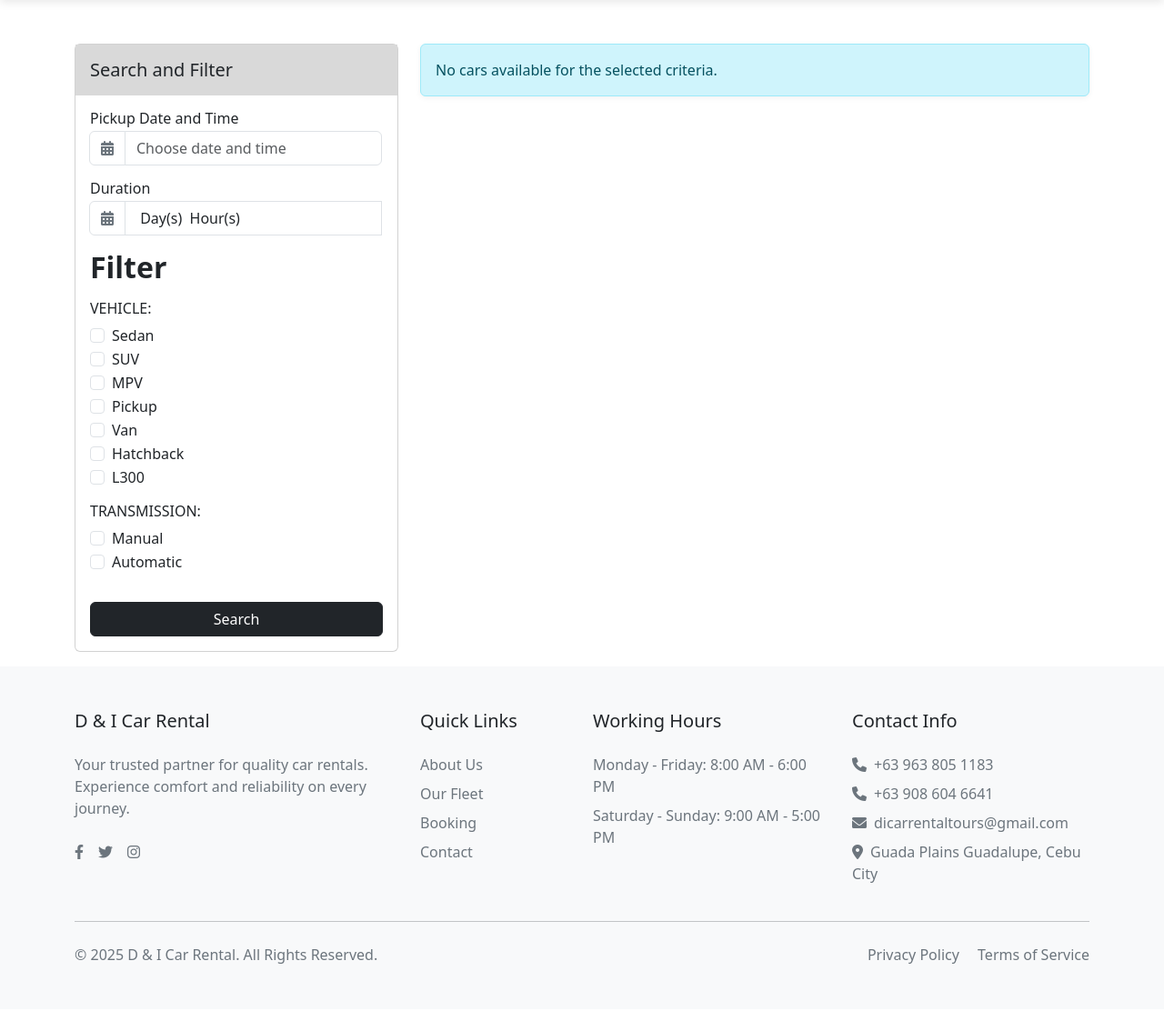
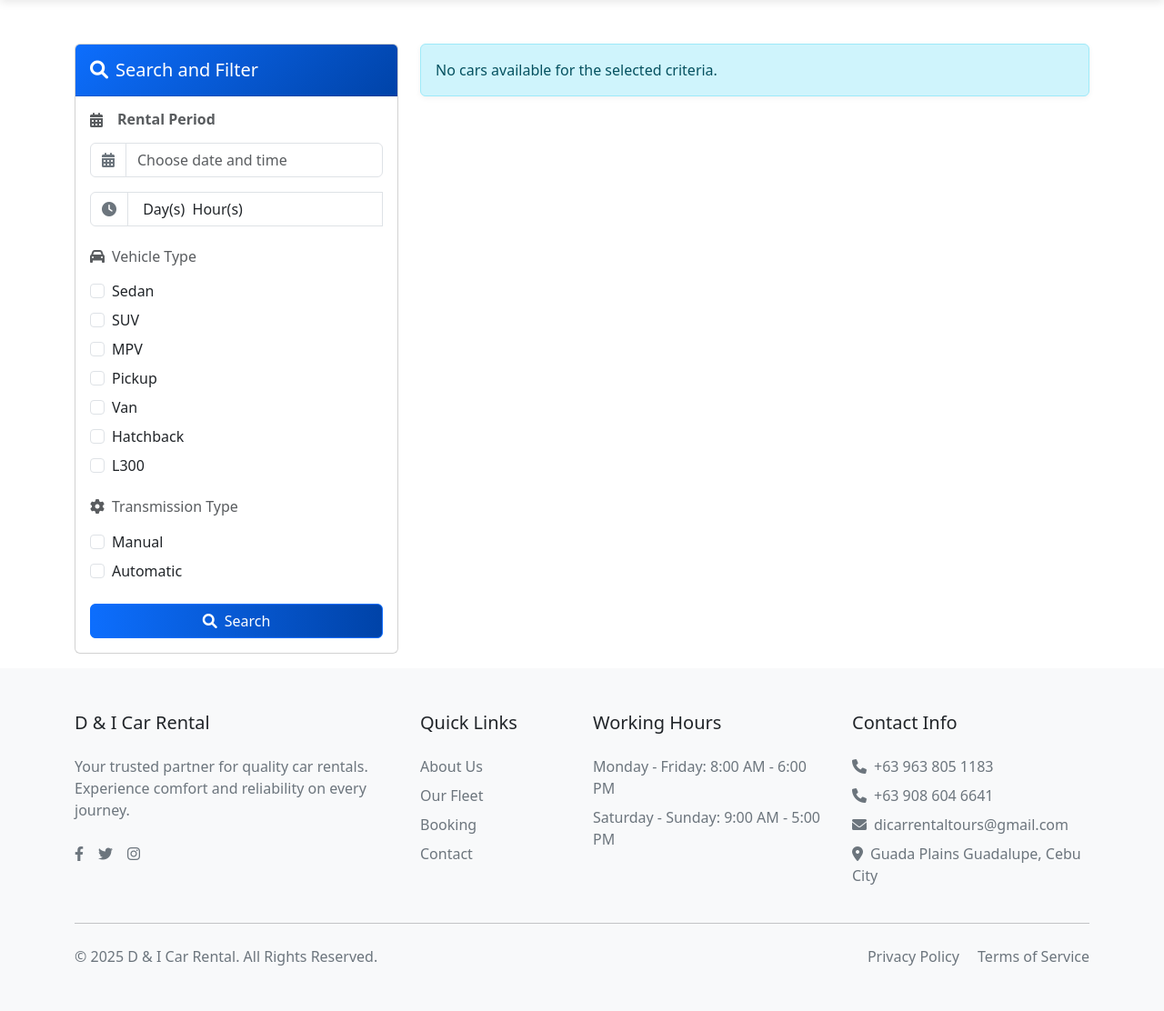
Before and after one commit to gonzxph/rentald-i, a PHP site: page /search.php in a window 1280 px wide. Shown: the part 66-1178 px from the top of the page at 91% size. Before the commit the page ends 1126 px from the top, so only its background shows below. Run offline with PHP 8.4, Linux system fonts and the light colour scheme.

Commit message:
minor ui changes

```diff
--- a/search.php
+++ b/search.php
@@ -20,14 +20,20 @@ require_once './backend/search_handler.php';
         <div class="row">
             <div class="col-lg-4 col-md-4 mb-3">
                 <div class="card">
-                    <div class="card-titlesf">
-                        <h5 class="card-title-text p-3 pb-2">Search and Filter</h5>
+                    <div class="card-header p-3 text-white" style="background: linear-gradient(135deg, #0d6efd, #0043a8);">
+                        <h5 class="search-title mb-0">
+                            <i class="fas fa-search me-2"></i>Search and Filter
+                        </h5>
                     </div>
                     <div class="card-body">
                         <form id="bookingForm" action="./search.php" method="POST">
-                            <div class="input-group mb-3 flex-column">
-                                <h6 class="mb-1">Pickup Date and Time</h6>
-                                    <div class="input-group">
+                            <!-- Date Time Selection -->
+                            <div class="date-selection-container mb-4">
+                                <h6 class="text-muted mb-3">
+                                    <i class="fas fa-calendar-alt me-2"></i>Rental Period
+                                </h6>
+
+                                <div class="input-group mb-3">
                                     <span class="input-group-text bg-white">
                                         <i class="fas fa-calendar-alt text-secondary"></i>
                                     </span>
@@ -36,49 +42,64 @@ require_once './backend/search_handler.php';
                                         class="form-control" value="<?= htmlspecialchars($date) ?>"
                                         placeholder="Choose date and time" required>
                                 </div>
-                            </div>
-                            <div class="input-group mb-3 flex-column">
-                                <h6 class="mb-1">Duration</h6>
+
                                 <div class="input-group">
                                     <span class="input-group-text bg-white">
-                                            <i class="fas fa-calendar-alt text-secondary"></i>
+                                        <i class="fas fa-clock text-secondary"></i>
                                     </span>
-                                        <input readonly id="duration" name="duration" type="text" class="form-control" value="<?= isset($durationDay) ? htmlspecialchars($durationDay) : ''; ?> Day(s) <?= isset($durationHour) ? htmlspecialchars($durationHour) : ''; ?> Hour(s)" placeholder="Duration" required>
-                                        <input id="durationDay" name="durationDay" type="hidden" value="<?= isset($durationDay) ? htmlspecialchars($durationDay) : ''; ?>">
-                                        <input id="durationHour" name="durationHour" type="hidden" value="<?= isset($durationHour) ? htmlspecialchars($durationHour) : ''; ?>">
+                                    <input readonly id="duration" name="duration" type="text"
+                                        class="form-control"
+                                        value="<?= isset($durationDay) ? htmlspecialchars($durationDay) : ''; ?> Day(s) <?= isset($durationHour) ? htmlspecialchars($durationHour) : ''; ?> Hour(s)"
+                                        placeholder="Duration" required>
+                                    <input id="durationDay" name="durationDay" type="hidden"
+                                        value="<?= isset($durationDay) ? htmlspecialchars($durationDay) : ''; ?>">
+                                    <input id="durationHour" name="durationHour" type="hidden"
+                                        value="<?= isset($durationHour) ? htmlspecialchars($durationHour) : ''; ?>">
                                 </div>
                             </div>
-                            <h5 class="card-title pb-2">Filter</h5>
-                            <div class="mb-3">
-                                <h6 class="mb-2">VEHICLE:</h6>
+
+                            <!-- Vehicle Filter -->
+                            <div class="filter-section mb-4">
+                                <h6 class="text-muted mb-3">
+                                    <i class="fas fa-car me-2"></i>Vehicle Type
+                                </h6>
                                 <?php
                                 $vehicle_options = ['Sedan', 'SUV', 'MPV', 'Pickup', 'Van', 'Hatchback', 'L300'];
                                 foreach ($vehicle_options as $option) {
                                     $checked = in_array($option, $vehicle_types) ? 'checked' : '';
-                                    echo "<div class='form-check'>
+                                    echo "<div class='form-check mb-2'>
                                             <input class='form-check-input' type='checkbox' id='" . strtolower($option) . "' name='vehicle[]' value='$option' $checked>
                                             <label class='form-check-label' for='" . strtolower($option) . "'>$option</label>
                                         </div>";
                                 }
                                 ?>
                             </div>
-                            <div class="mb-3">
-                                <h6 class="mb-2">TRANSMISSION:</h6>
+
+                            <!-- Transmission Filter -->
+                            <div class="filter-section mb-4">
+                                <h6 class="text-muted mb-3">
+                                    <i class="fas fa-cog me-2"></i>Transmission Type
+                                </h6>
                                 <?php
                                 $transmission_options = ['Manual', 'Automatic'];
                                 foreach ($transmission_options as $option) {
                                     $checked = in_array($option, $transmission_types) ? 'checked' : '';
-                                    echo "<div class='form-check'>
+                                    echo "<div class='form-check mb-2'>
                                             <input class='form-check-input' type='checkbox' id='" . strtolower($option) . "' name='transmission[]' value='$option' $checked>
                                             <label class='form-check-label' for='" . strtolower($option) . "'>$option</label>
                                         </div>";
                                 }
                                 ?>
                             </div>
-                            <button type="submit" class="btn btn-dark mt-3 w-100">Search</button>
+
+                            <button type="submit" class="btn btn-primary w-100">
+                                <i class="fas fa-search me-2"></i>Search
+                            </button>
                         </form>
+
                         <?php if ($error_message): ?>
                             <div class="alert alert-danger mt-3">
+                                <i class="fas fa-exclamation-circle me-2"></i>
                                 <?= htmlspecialchars($error_message); ?>
                             </div>
                         <?php endif; ?>
```
Also changed, not shown: booking.php (+18 -4 lines). Lines whose indentation alone changed are shown as unchanged.
